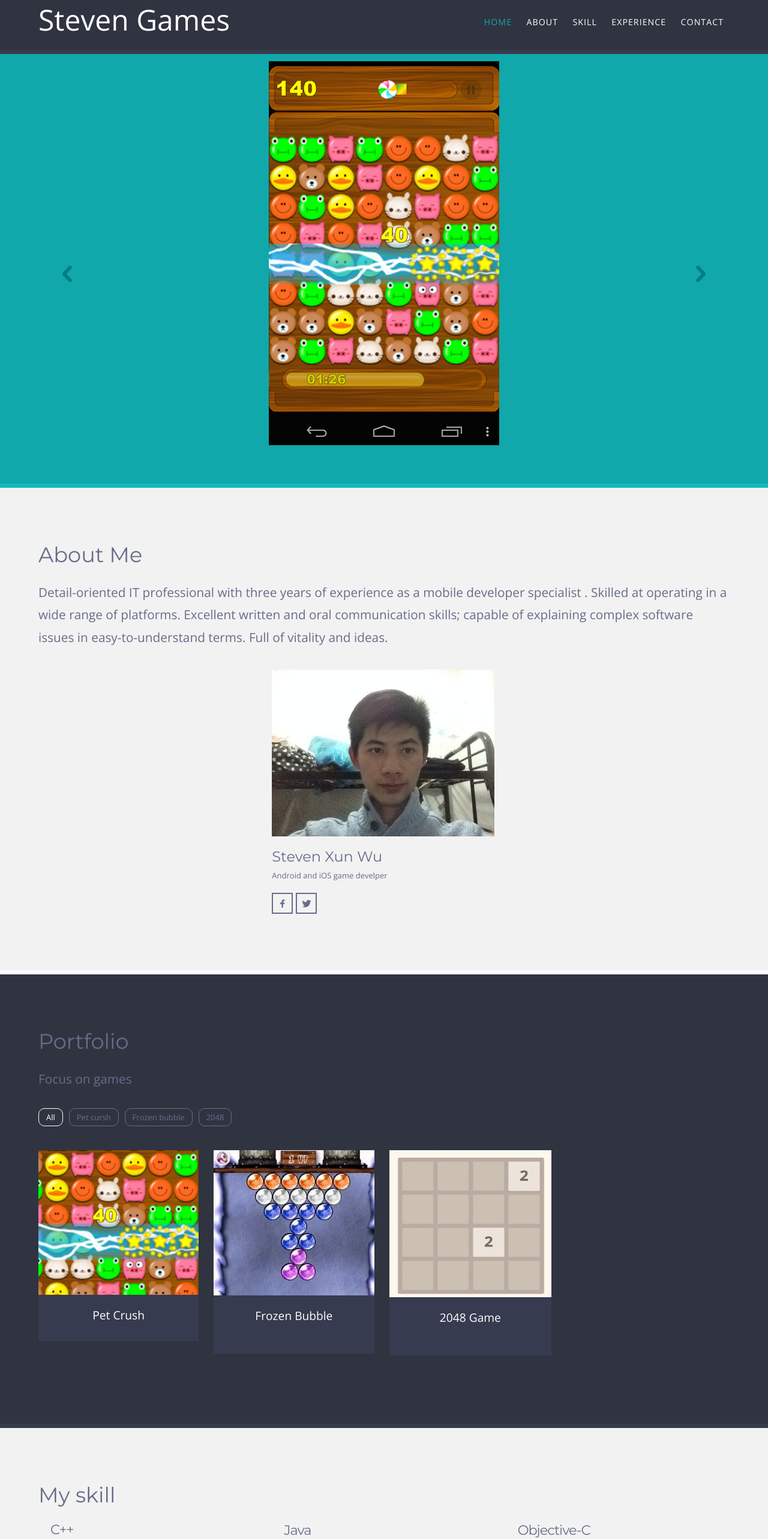
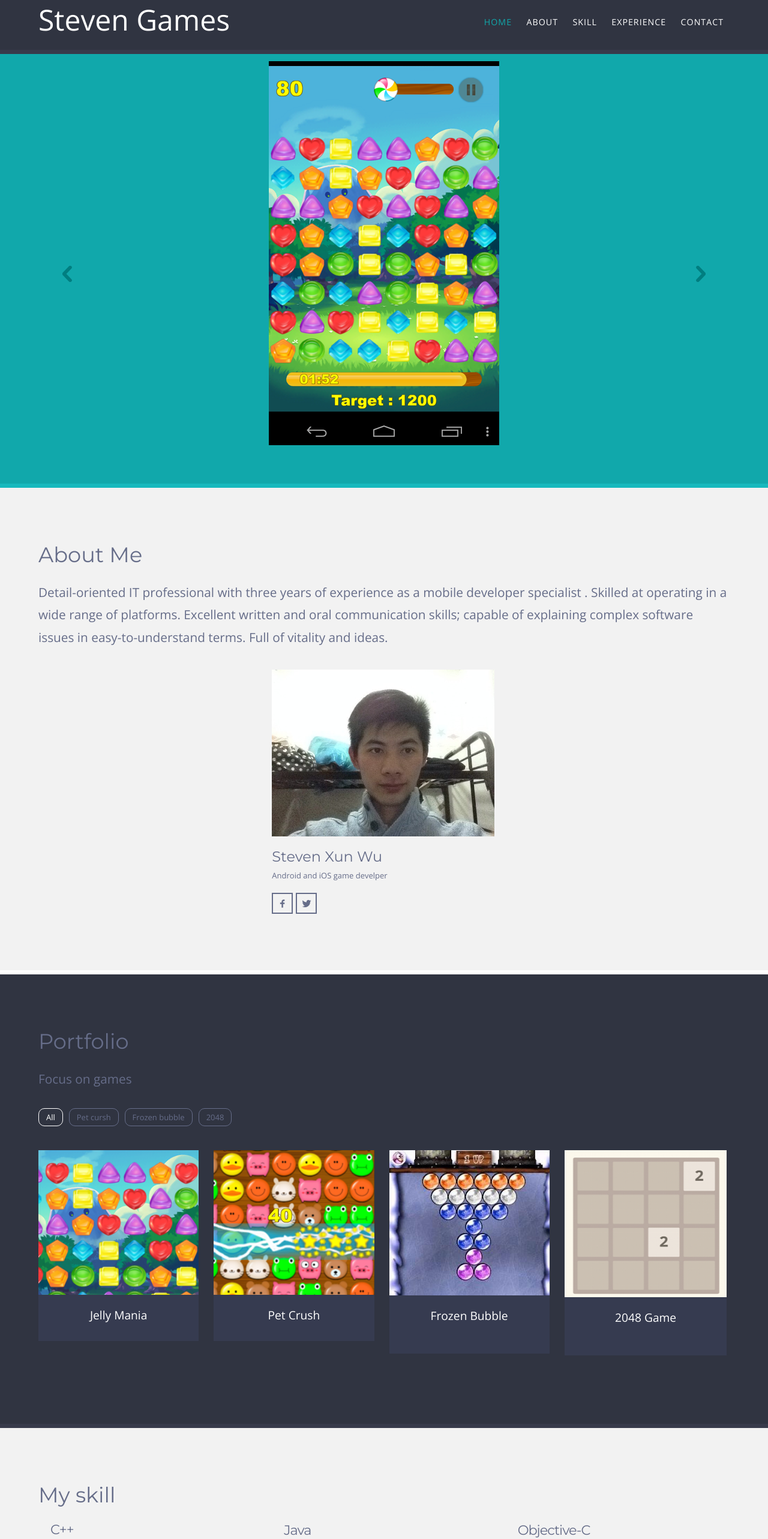
Before and after one commit to stevenGame/stevenGame.github.io, a plain HTML site: page index.html in a window 1280 px wide. Shown: the top 2565 px of the page at 60% size. Drawn offline with nearby package versions, Linux system fonts and the light colour scheme.

Commit message:
add jally crush

```diff
--- a/index.html
+++ b/index.html
@@ -60,8 +60,8 @@ License URL: http://creativecommons.org/licenses/by/3.0/
        <div class="wrap">
            <div class="wmuSlider example1">
 			   <div class="wmuSliderWrapper">
-
-				   <article style="position: relative; width: 100%; opacity: 1;"> <a href="https://play.google.com/store/apps/details?id=com.steven.mjewels"><img src="images/petcrush.png" alt=""></a> </article>
+				    <article style="position: relative; width: 100%; opacity: 1;"> <a href="https://play.google.com/store/apps/details?id=com.stevensgame.jallymania"><img src="images/jallycrsh.png" alt=""></a> </article>
+			     <article style="position: relative; width: 100%; opacity: 1;"> <a href="https://play.google.com/store/apps/details?id=com.steven.mjewels"><img src="images/petcrush.png" alt=""></a> </article>
 				   <article style="position: absolute; width: 100%; opacity: 0;"> <a href="https://play.google.com/store/apps/details?id=com.steven.mplz"><img src="images/m2048.png" alt=""></a> </article>
 
 				   <article style="position: absolute; width: 100%; opacity: 0;">
@@ -132,8 +132,16 @@ License URL: http://creativecommons.org/licenses/by/3.0/
 			<div class="clear"></div>
 		    <div id="portfoliolist" style="     " class="">
 		      <div class="top-box">
-
 				<div class="portfolio app mix_all" data-cat="app" style="  display: inline-block; opacity: 1;">
+					<div class="portfolio-wrapper">
+						<div class="gallery"> <a href="images/jallycrsh.png"><img src="images/jallycrsh_s.png" alt="Image 2" style="top: 0px;"></a>
+                      </div>
+					</div>
+					<div class="text">
+					   <h5>Jelly Mania</h5>
+					</div>
+				</div
+				><div class="portfolio app mix_all" data-cat="app" style="  display: inline-block; opacity: 1;">
 					<div class="portfolio-wrapper">
 						<div class="gallery"> <a href="images/petcrush.png"><img src="images/petcrush1.png" alt="Image 2" style="top: 0px;"></a>
                       </div>
@@ -356,9 +364,8 @@ License URL: http://creativecommons.org/licenses/by/3.0/
         </div>
         <div class="social-footer">
 			<ul>
-		        <li class="facebook"> </li>
-
-			    <li class="twitter"><a href="https://twitter.com/"><span> </span></a></li>
+		       <li class="facebook"><a href="https://www.facebook.com/steven.wu.98871174?ref=tn_tnmn"><span> </span></a></li>
+					          <li class="twitter"><a href="https://twitter.com/wuxun623"><span> </span></a></li>
 
 		   </ul>
 	    </div>
```
Also changed, not shown: images/jallycrsh.png (added), images/jallycrsh_s.png (added).
